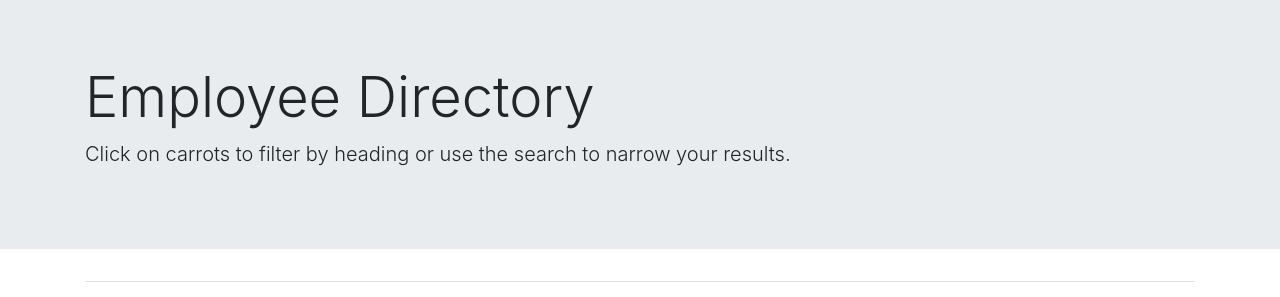
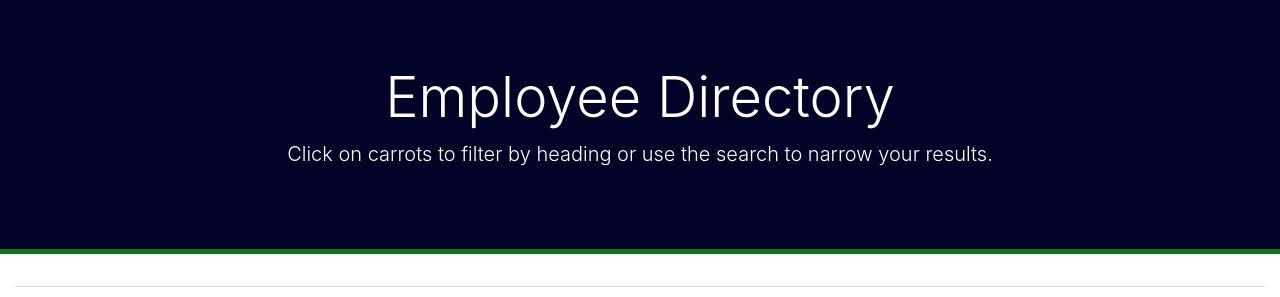
Before and after one commit to mollymccollumwx/react-employee-directory, a React (Create React App) app in the folder employee-directory/: page / in a window 1280 px wide. Shown: the top 297 px of the page. Built offline with nearby package versions, Linux system fonts and the light colour scheme.

Commit message:
added styling to the jumbotron/header. Made container on employees.jsx a container-fluid

```diff
--- a/employee-directory/src/components/Employees/Employees.jsx
+++ b/employee-directory/src/components/Employees/Employees.jsx
@@ -24,7 +24,7 @@ class Employees extends Component {
   };
   render() {
     return (
-      <div className="container">
+      <div className="container-fluid">
         <div className="row">
           <div className="col">
             <table className="table table-striped">
--- a/employee-directory/src/components/Header/Header.css
+++ b/employee-directory/src/components/Header/Header.css
@@ -0,0 +1,5 @@
+.jumbotron{
+    background-color: rgb(3, 3, 39) !important;
+    color: white;
+    border-bottom: 5px solid green;
+}
--- a/employee-directory/src/components/Header/Header.jsx
+++ b/employee-directory/src/components/Header/Header.jsx
@@ -4,7 +4,7 @@ import "./Header.css"
 const Header = () => {
   return (
     <div className="jumbotron jumbotron-fluid">
-      <div className="container">
+      <div className="container text-center">
         <h1 className="display-4">Employee Directory</h1>
         <p className="lead">
           Click on carrots to filter by heading or use the search to narrow your results.
```
